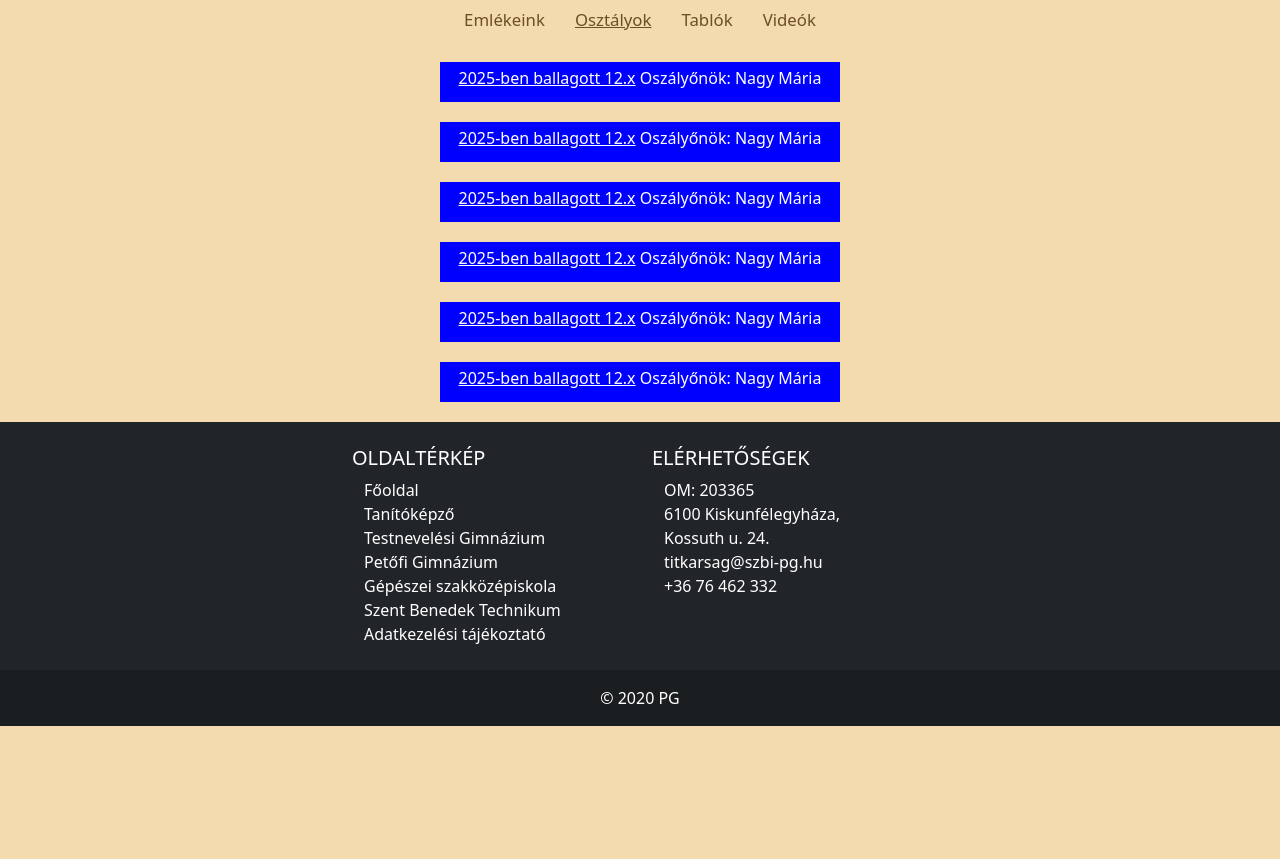
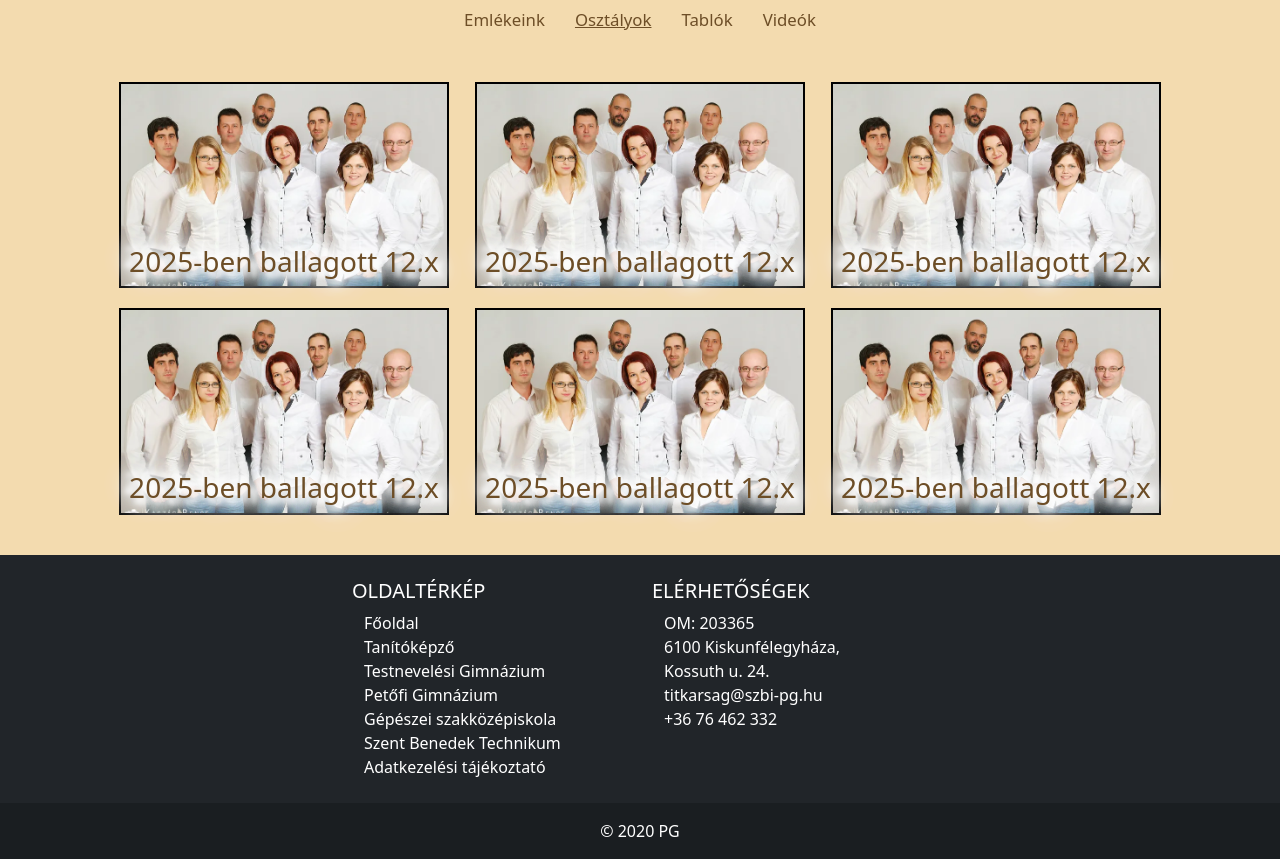
Before and after one commit to mikobalint-szbi/PG-150, a plain HTML site: page Szent Benedek Technikum/osztalyok.html in a window 1280 px wide. Shown: the part 58-917 px from the top of the page. Before the commit the page ends 800 px from the top, so only its background shows below. Drawn offline with nearby package versions, Linux system fonts and the light colour scheme; a web font is replaced by a local one.

Commit message:
final countdown

```diff
--- a/Mozaik/sub-style.css
+++ b/Mozaik/sub-style.css
@@ -9,3 +9,7 @@ body{
 .navbar .container-fluid{
     background-color: #ce9fb6;
 }
+
+.class{
+    background-image: url("../mozaik.jpg");
+}
--- a/Szent Benedek Technikum/osztalyok.html
+++ b/Szent Benedek Technikum/osztalyok.html
@@ -46,16 +46,58 @@
 
 
 
+<!--
+    <div class="osztalyok">
 
-    <div class="osztalyok">
-      <div class="osztaly"><p> <a style="display: inline;" href="https://www.facebook.com/people/PG-150-%C3%89VFORDUL%C3%93/100063705386955/"> 2025-ben ballagott 12.x</a> Oszályőnök: Nagy Mária</p></div>
-      <div class="osztaly"><p> <a style="display: inline;" href="https://www.facebook.com/people/PG-150-%C3%89VFORDUL%C3%93/100063705386955/"> 2025-ben ballagott 12.x</a> Oszályőnök: Nagy Mária</p></div>
-      <div class="osztaly"><p> <a style="display: inline;" href="https://www.facebook.com/people/PG-150-%C3%89VFORDUL%C3%93/100063705386955/"> 2025-ben ballagott 12.x</a> Oszályőnök: Nagy Mária</p></div>
-      <div class="osztaly"><p> <a style="display: inline;" href="https://www.facebook.com/people/PG-150-%C3%89VFORDUL%C3%93/100063705386955/"> 2025-ben ballagott 12.x</a> Oszályőnök: Nagy Mária</p></div>
-      <div class="osztaly"><p> <a style="display: inline;" href="https://www.facebook.com/people/PG-150-%C3%89VFORDUL%C3%93/100063705386955/"> 2025-ben ballagott 12.x</a> Oszályőnök: Nagy Mária</p></div>
-      <div class="osztaly"><p> <a style="display: inline;" href="https://www.facebook.com/people/PG-150-%C3%89VFORDUL%C3%93/100063705386955/"> 2025-ben ballagott 12.x</a> Oszályőnök: Nagy Mária</p></div>
+      <a href="https://www.facebook.com/people/PG-150-%C3%89VFORDUL%C3%93/100063705386955/" target="_blank">
+        <div class="osztaly"><p>2025-ben ballagott 12.x Oszályfőnök: Nagy Mária</p></div>
+      </a>
+      <a href="https://www.facebook.com/people/PG-150-%C3%89VFORDUL%C3%93/100063705386955/" target="_blank">
+        <div class="osztaly"><p>2025-ben ballagott 12.x Oszályfőnök: Nagy Mária</p></div>
+      </a>
+      <a href="https://www.facebook.com/people/PG-150-%C3%89VFORDUL%C3%93/100063705386955/" target="_blank">
+        <div class="osztaly"><p>2025-ben ballagott 12.x Oszályfőnök: Nagy Mária</p></div>
+      </a>
+      <a href="https://www.facebook.com/people/PG-150-%C3%89VFORDUL%C3%93/100063705386955/" target="_blank">
+        <div class="osztaly"><p>2025-ben ballagott 12.x Oszályfőnök: Nagy Mária</p></div>
+      </a>
+      <a href="https://www.facebook.com/people/PG-150-%C3%89VFORDUL%C3%93/100063705386955/" target="_blank">
+        <div class="osztaly"><p>2025-ben ballagott 12.x Oszályfőnök: Nagy Mária</p></div>
+      </a>
+      <a href="https://www.facebook.com/people/PG-150-%C3%89VFORDUL%C3%93/100063705386955/" target="_blank">
+        <div class="osztaly"><p>2025-ben ballagott 12.x Oszályfőnök: Nagy Mária</p></div>
+      </a>
+      <a href="https://www.facebook.com/people/PG-150-%C3%89VFORDUL%C3%93/100063705386955/" target="_blank">
+        <div class="osztaly"><p>2025-ben ballagott 12.x Oszályfőnök: Nagy Mária</p></div>
+      </a>
+      <a href="https://www.facebook.com/people/PG-150-%C3%89VFORDUL%C3%93/100063705386955/" target="_blank">
+        <div class="osztaly"><p>2025-ben ballagott 12.x Oszályfőnök: Nagy Mária</p></div>
+      </a>
+
     </div>
+-->
 
+
+    <div class="videos-page row row-cols-1 row-cols-md-2">
+      <div class="video class">
+        <h3>2025-ben ballagott 12.x</h3>
+      </div>
+      <div class="video class">
+        <h3>2025-ben ballagott 12.x</h3>
+      </div>
+      <div class="video class">
+        <h3>2025-ben ballagott 12.x</h3>
+      </div>
+      <div class="video class">
+        <h3>2025-ben ballagott 12.x</h3>
+      </div>
+      <div class="video class">
+        <h3>2025-ben ballagott 12.x</h3>
+      </div>
+      <div class="video class">
+        <h3>2025-ben ballagott 12.x</h3>
+      </div>
+    </div>
 
 
 
--- a/style.css
+++ b/style.css
@@ -241,9 +241,6 @@ body{
 }
 
 
-.tablo{
-
-}
 
 .logo{
     text-align: center;
@@ -293,4 +290,42 @@ body{
     text-align: center;
     line-height: 200%;
 
+    border-radius: 6px;
+
 }
+
+
+.osztalyok{
+    margin: 30px auto;
+
+}
+
+
+.osztalyok a{
+    text-decoration: none;
+    width: fit-content;
+}
+
+
+.class{
+    border: 2px black solid;
+    background-image: url("osztaly.webp");
+    background-size: cover;
+    display: flex;
+    justify-content: center;
+    vertical-align: middle;
+    aspect-ratio: 16 / 10;
+}
+
+.class h3{
+    margin-top: auto;
+    text-align: center;
+    text-shadow: 5px 5px 5px #FFF, 5px 5px 10px #FFF, 5px 5px 15px #FFF, 5px 5px 20px #FFF, 5px 5px 30px #FFF, 5px 5px 40px #FFF, 5px 5px 55px #FFF, 5px 5px 75px #FFF,
+    -5px -5px 5px #FFF, -5px -5px 10px #FFF, -5px -5px 15px #FFF, -5px -5px 20px #FFF, -5px -5px 30px #FFF, -5px -5px 40px #FFF, -5px -5px 55px #FFF, -5px -5px 75px #FFF;
+
+}
+
+.osztaly-cim{
+
+    display: flex;
+}
```
Also changed, not shown: Gepeszeti Szakkozepiskola/osztalyok.html (+20 -1 lines), Mozaik/mozaik.html (+15 -1 lines), Petofi Gimnazium/osztalyok.html (+20 -1 lines), Tanitokepzo/osztalyok.html (+20 -1 lines), Testnevelesi Gimnazium/osztalyok.html (+20 -1 lines), Szent Benedek Technikum/sub-style.css (line endings or trailing spaces), facebook.png (added), mozaik.jpg (added), osztaly.webp (added).
